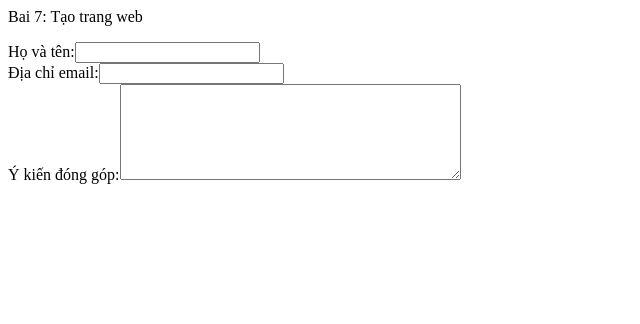
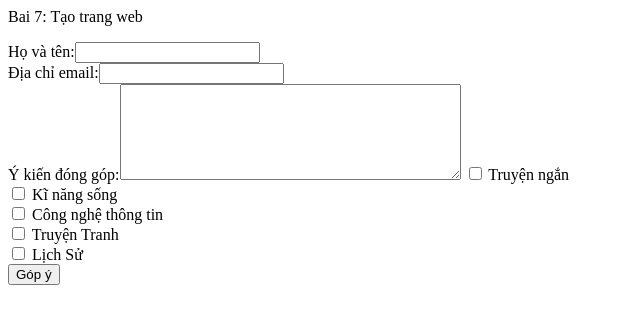
Before and after one commit to quynhhuongnq/tin12, a plain HTML site: page BAI 7-NV1.html in a window 1280 px wide. Shown: the whole page, without its empty margins (0-640 px from the left). Drawn offline with Linux system fonts and the light colour scheme.

Commit message:
Update BAI 7-NV1.html

```diff
--- a/BAI 7-NV1.html
+++ b/BAI 7-NV1.html
@@ -10,6 +10,12 @@
       <label> Họ và tên:<input type = "text" name= "txtTen"></label><br>
    <label> Địa chỉ email:<input type = "text" name= "txtTen"></label><br>
       <label>Ý kiến đóng góp:<textarea name = "txtComment" rows= "6" cols = "40"> </textarea></label>
+      <input type = "checkbox" name = "chkTruyenNgan"> Truyện ngắn <br>
+      <input type = "checkbox" name = "chkKiNang"> Kĩ năng sống <br>
+      <input type = "checkbox" name = "chkCNTT"> Công nghệ thông tin <br>
+      <input type = "checkbox" name = "chkTruyenTranh"> Truyện Tranh <br>
+      <input type = "checkbox" name = "chkLichSu"> Lịch Sử <br>
+       <input type= "submit" name= "cmd" value= "Góp ý">
 
       </label>
           </label>
```
